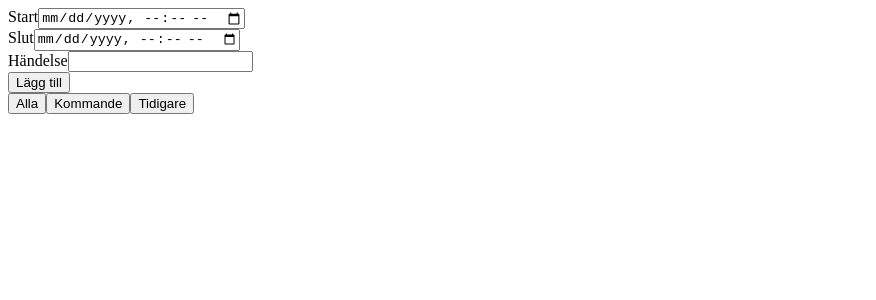
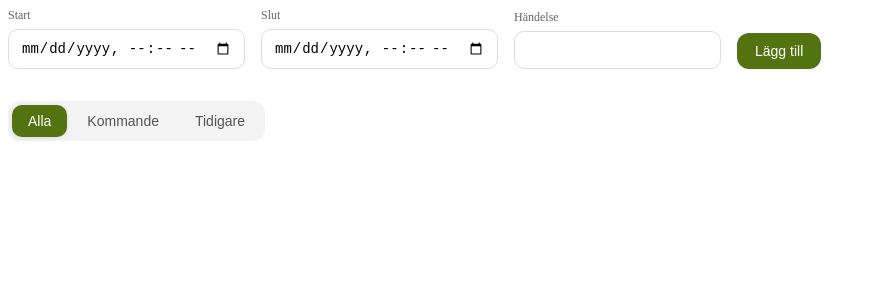
Before and after one commit to Ludvig-D/PAA, a React (Vite) app: page / in a window 1280 px wide. Shown: the top 300 px of the page, without its empty margins (0-876 px from the left). Built offline with nearby package versions, Linux system fonts and the light colour scheme.

Commit message:
Refactor event components with improved styling and structure

```diff
--- /dev/null
+++ b/src/components/EventFilter/FilterControls.css
@@ -0,0 +1,23 @@
+.filter-controls {
+  display: inline-flex;
+  gap: 4px;
+  background: #f3f3f3;
+  padding: 4px;
+  border-radius: 12px;
+}
+
+.filter-controls button {
+  border: none;
+  background: transparent;
+  padding: 8px 16px;
+  border-radius: 10px;
+  cursor: pointer;
+  font-size: 14px;
+  color: #555;
+}
+
+.filter-controls button.active {
+  background:#537310;
+  color: white;
+  box-shadow: 0 1px 4px rgba(0,0,0,0.1);
+}
--- a/src/components/EventFilter/FilterControls.jsx
+++ b/src/components/EventFilter/FilterControls.jsx
@@ -1,9 +1,28 @@
+import "./FilterControls.css"
+
 function FilterControls({ filter, setFilter }) {
   return (
-    <div>
-      <button onClick={() => setFilter("all")}>Alla</button>
-      <button onClick={() => setFilter("upcoming")}>Kommande</button>
-      <button onClick={() => setFilter("past")}>Tidigare</button>
+    <div className="filter-controls">
+      <button
+        className={filter === "all" ? "active" : ""}
+        onClick={() => setFilter("all")}
+      >
+        Alla
+      </button>
+
+      <button
+        className={filter === "upcoming" ? "active" : ""}
+        onClick={() => setFilter("upcoming")}
+      >
+        Kommande
+      </button>
+
+      <button
+        className={filter === "past" ? "active" : ""}
+        onClick={() => setFilter("past")}
+      >
+        Tidigare
+      </button>
     </div>
   )
 }
--- /dev/null
+++ b/src/components/EventForm/EventForm.css
@@ -0,0 +1,34 @@
+.event-form {
+  display: flex;
+  gap: 16px;
+  align-items: flex-end;
+  margin-bottom: 32px;
+}
+
+.event-form div {
+  display: flex;
+  flex-direction: column;
+  gap: 6px;
+}
+
+.event-form label {
+  font-size: 12px;
+  color: #666;
+}
+
+.event-form input {
+  padding: 10px 12px;
+  border-radius: 10px;
+  border: 1px solid #ddd;
+  font-size: 14px;
+}
+
+.event-form button {
+  background:#537310;
+  color: white;
+  border: none;
+  padding: 10px 18px;
+  border-radius: 12px;
+  cursor: pointer;
+  font-size: 14px;
+}
--- a/src/components/EventForm/EventForm.jsx
+++ b/src/components/EventForm/EventForm.jsx
@@ -1,5 +1,7 @@
 import { useState, useContext } from "react"
 import { EventContext } from "../../context/EventContext"
+import "./EventForm.css"
+
 
 function EventForm() {
   const { addEvent } = useContext(EventContext)
@@ -16,7 +18,7 @@ function EventForm() {
   }
 
   return (
-    <form onSubmit={handleSubmit}>
+    <form className="event-form" onSubmit={handleSubmit}>
       <div>
         <label htmlFor="Start">Start</label>
         <input required type="datetime-local" value={start} onChange={e => setStart(e.target.value)}/>
--- a/src/components/EventItem/EventItem.css
+++ b/src/components/EventItem/EventItem.css
@@ -1,3 +1,27 @@
-.grey{
-    color: grey;
+.event-item {
+  background: white;
+  padding: 16px;
+  border-radius: 14px;
+  display: flex;
+  justify-content: space-between;
+  align-items: center;
+  box-shadow: 0 2px 8px rgba(0,0,0,0.05);
 }
+
+.event-item.grey {
+  opacity: 0.5;
+}
+
+.event-item-info {
+  display: flex;
+  flex-direction: column;
+  gap: 4px;
+}
+
+.event-item button {
+  border: none;
+  background: transparent;
+  cursor: pointer;
+  color: #537310;
+  font-size: 13px;
+}
--- a/src/components/EventItem/EventItem.jsx
+++ b/src/components/EventItem/EventItem.jsx
@@ -1,6 +1,7 @@
 import { useContext, useState } from "react"
 import { EventContext } from "../../context/EventContext"
 import "./EventItem.css"
+
 function EventItem({ event }) {
   const { removeEvent, updateEvent } = useContext(EventContext)
   const [editing, setEditing] = useState(false)
@@ -26,12 +27,15 @@ function EventItem({ event }) {
   }
 
   return (
-    <div className={event.end < Date.now && 'grey'}>
-      <div>{event.name}</div>
+    <div className={`event-item ${event.end < Date.now() ? "grey" : ""}`}>
+      <div className="event-item-info">
+<div>{event.name}</div>
       <div>Start {event.start}</div>
       <div>Slut {event.end}</div>
       <button onClick={() => setEditing(true)}>Redigera</button>
       <button onClick={() => removeEvent(event.id)}>Ta bort</button>
+      </div>
+
     </div>
   )
 }
--- /dev/null
+++ b/src/components/EventList/EventList.css
@@ -0,0 +1,5 @@
+.event-list {
+  display: flex;
+  flex-direction: column;
+  gap: 12px;
+}
--- a/src/components/EventList/EventList.jsx
+++ b/src/components/EventList/EventList.jsx
@@ -1,6 +1,7 @@
 import { useContext } from "react"
 import { EventContext } from "../../context/EventContext"
 import EventItem from "../EventItem/EventItem"
+import "./EventList.css"
 
 function EventList({ filter }) {
   const { events } = useContext(EventContext)
@@ -14,7 +15,7 @@ function EventList({ filter }) {
   })
 
   return (
-    <div>
+    <div className="event-list">
       {filtered.map(event => (
         <EventItem key={event.id} event={event}/>
       ))}
```
